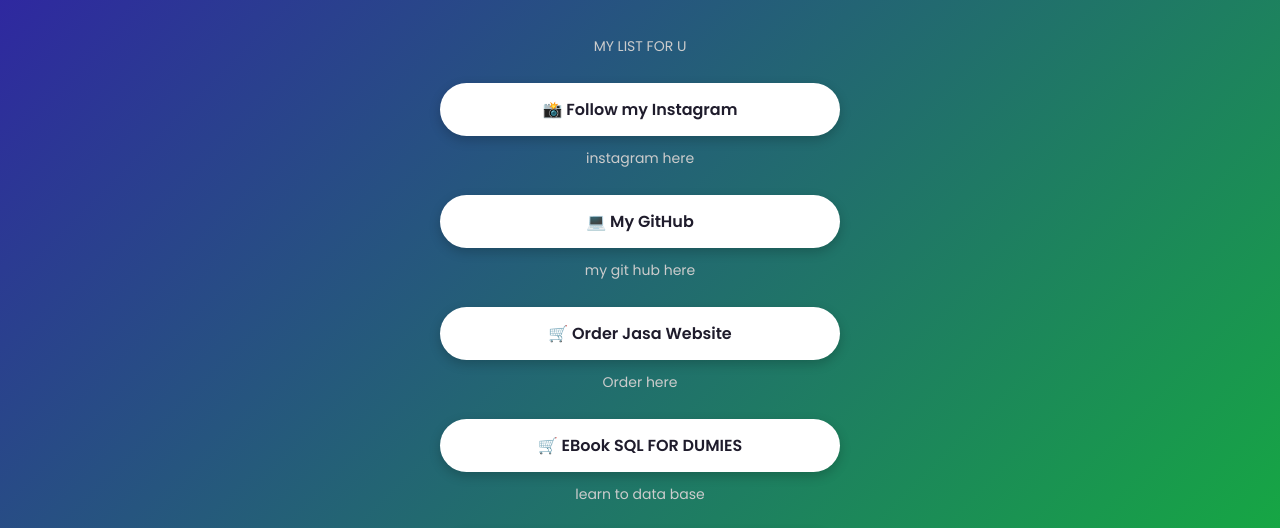
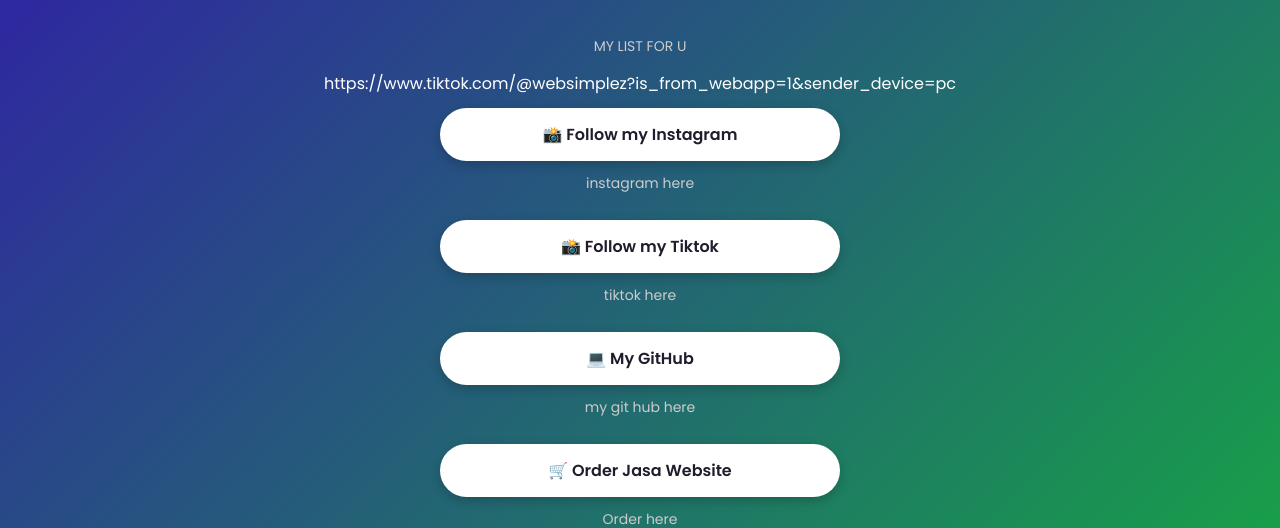
Before and after one commit to danzboyz/Bio-tiktok, a plain HTML site: page index.html in a window 1280 px wide. Shown: the part 244-772 px from the top of the page. Drawn offline with Linux system fonts and the light colour scheme.

Commit message:
Update index.html
xc

```diff
--- a/index.html
+++ b/index.html
@@ -77,9 +77,11 @@
   <p>Fullstack Web Developer • Available for Hire</p>
   <br><p>MY LIST FOR U</p>
 
-  <!-- Ganti Link di bawah ini -->
+  <!-- Ganti Link di bawah ini -->https://www.tiktok.com/@websimplez?is_from_webapp=1&sender_device=pc
   <a href="https://instagram.com/_wldnshbhn" class="link-btn" target="_blank">📸 Follow my Instagram</a>
   <p>instagram here</p>
+  <a href="https://www.tiktok.com/@websimplez?is_from_webapp=1&sender_device=pc" class="link-btn" target="_blank">📸 Follow my Tiktok</a>
+  <p>tiktok here</p>
   <a href="https://github.com/danzboyz" class="link-btn" target="_blank">💻 My GitHub</a>
   <p>my git hub here</p>
   <a href="https://wa.me/6285881334119?text=Halo%20saya%20tertarik%20order%20web!" class="link-btn" target="_blank">🛒 Order Jasa Website</a>
```
